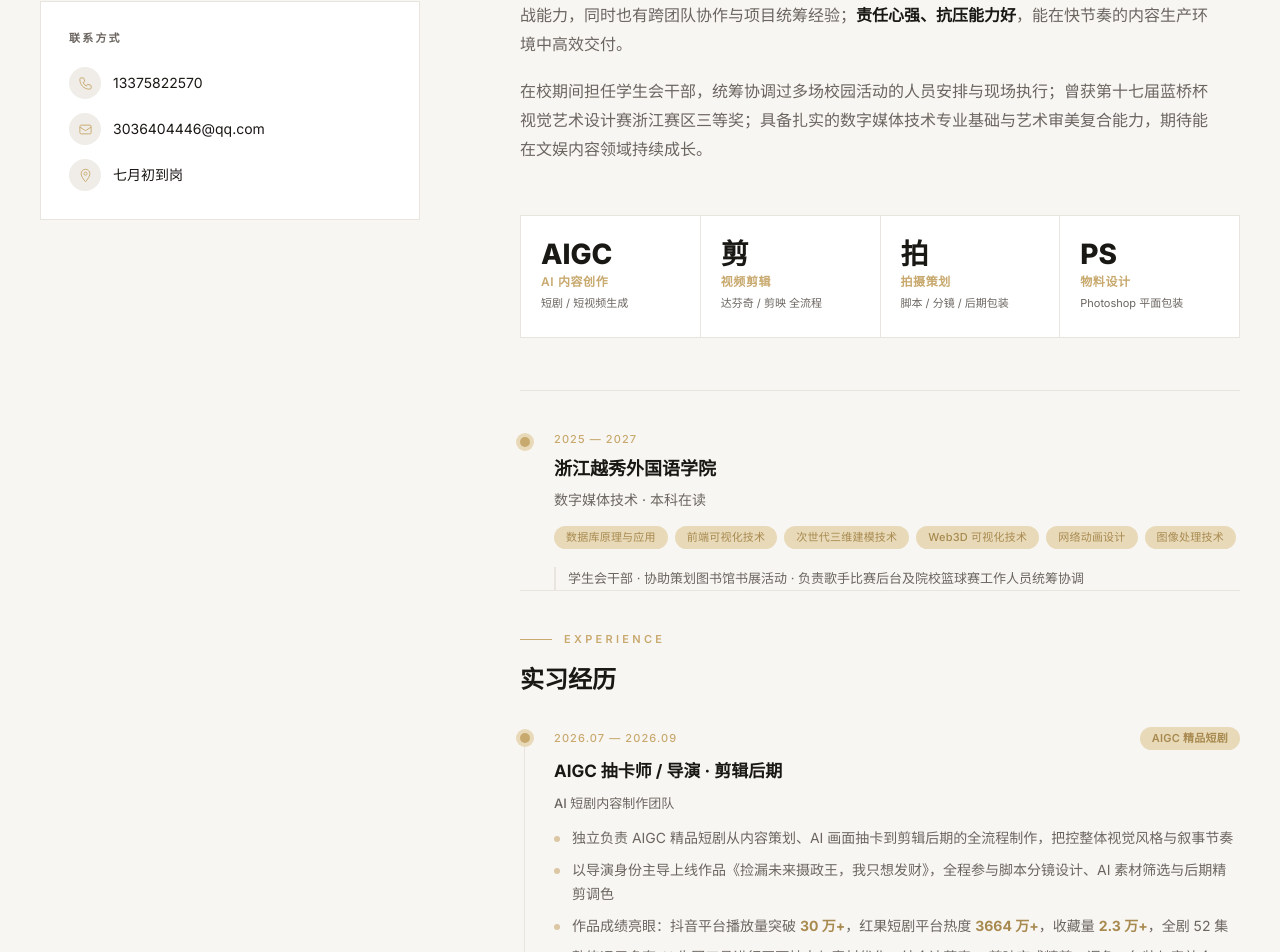
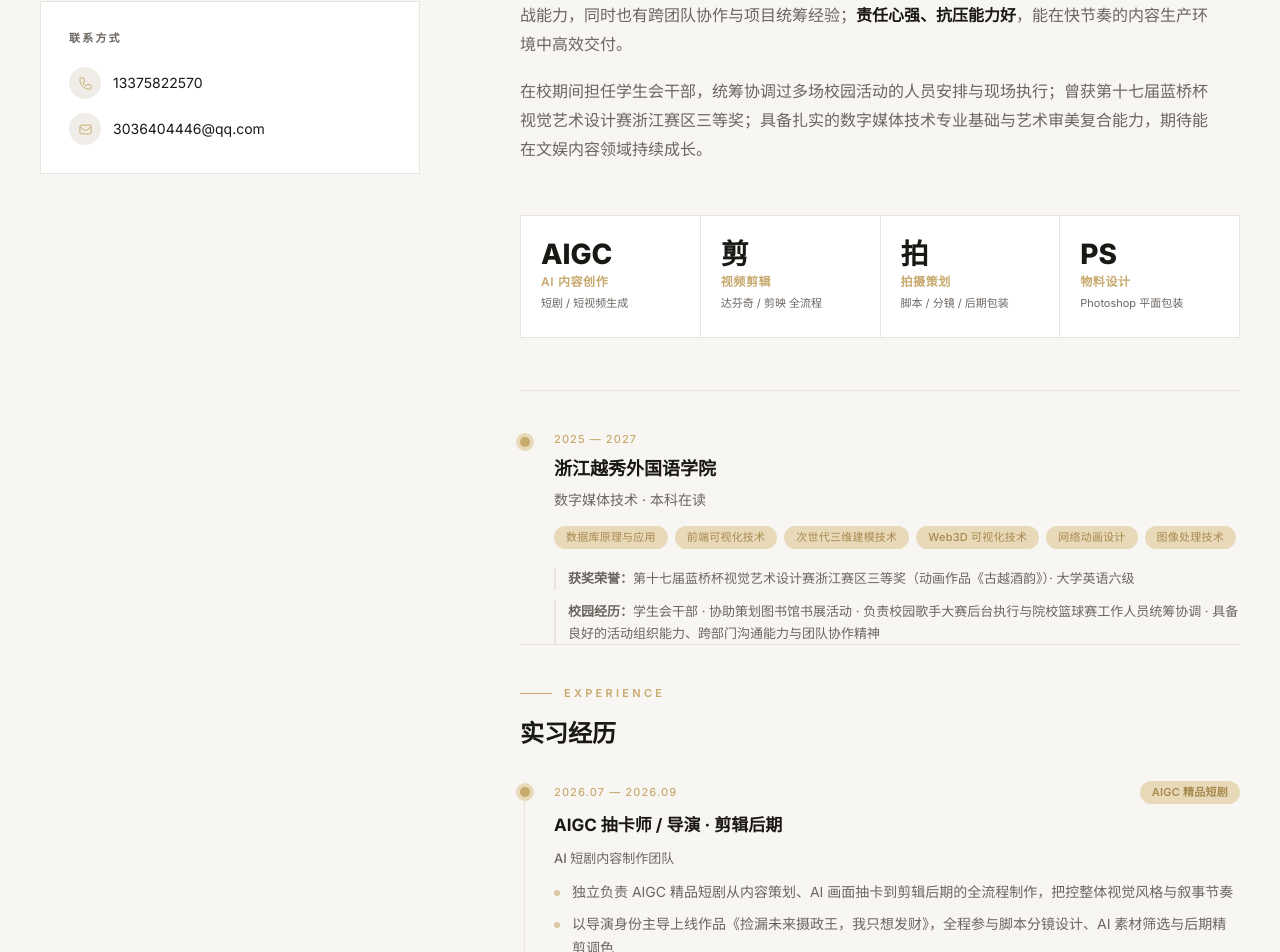
Before and after one commit to nfbfwp18/collection, a React (Vite) app: page / in a window 1280 px wide. Shown: the part 1458-2410 px from the top of the page. Built offline with nearby package versions, Linux system fonts and the light colour scheme.

Commit message:
Add files via upload

```diff
--- a/src/components/About.jsx
+++ b/src/components/About.jsx
@@ -36,12 +36,6 @@ export default function About() {
                   <svg viewBox="0 0 24 24" fill="none" stroke="currentColor" strokeWidth="1.5"><path d="M3 8l7.89 5.26a2 2 0 002.22 0L21 8M5 19h14a2 2 0 002-2V7a2 2 0 00-2-2H5a2 2 0 00-2 2v10a2 2 0 002 2z"/></svg>
                 </span>
                 <span>3036404446@qq.com</span>
-              </li>
-              <li>
-                <span className="about__contact-icon">
-                  <svg viewBox="0 0 24 24" fill="none" stroke="currentColor" strokeWidth="1.5"><path d="M12 2C8.13 2 5 5.13 5 9c0 5.25 7 13 7 13s7-7.75 7-13c0-3.87-3.13-7-7-7zm0 9.5c-1.38 0-2.5-1.12-2.5-2.5s1.12-2.5 2.5-2.5 2.5 1.12 2.5 2.5-1.12 2.5-2.5 2.5z"/></svg>
-                </span>
-                <span>七月初到岗</span>
               </li>
             </ul>
           </div>
@@ -101,7 +95,12 @@ export default function About() {
                   <span>网络动画设计</span>
                   <span>图像处理技术</span>
                 </div>
-                <p className="about__edu-note">学生会干部 · 协助策划图书馆书展活动 · 负责歌手比赛后台及院校篮球赛工作人员统筹协调</p>
+                <p className="about__edu-note">
+                  <strong>获奖荣誉：</strong>第十七届蓝桥杯视觉艺术设计赛浙江赛区三等奖（动画作品《古越酒韵》）· 大学英语六级
+                </p>
+                <p className="about__edu-note">
+                  <strong>校园经历：</strong>学生会干部 · 协助策划图书馆书展活动 · 负责校园歌手大赛后台执行与院校篮球赛工作人员统筹协调 · 具备良好的活动组织能力、跨部门沟通能力与团队协作精神
+                </p>
               </div>
             </div>
           </div>
```
